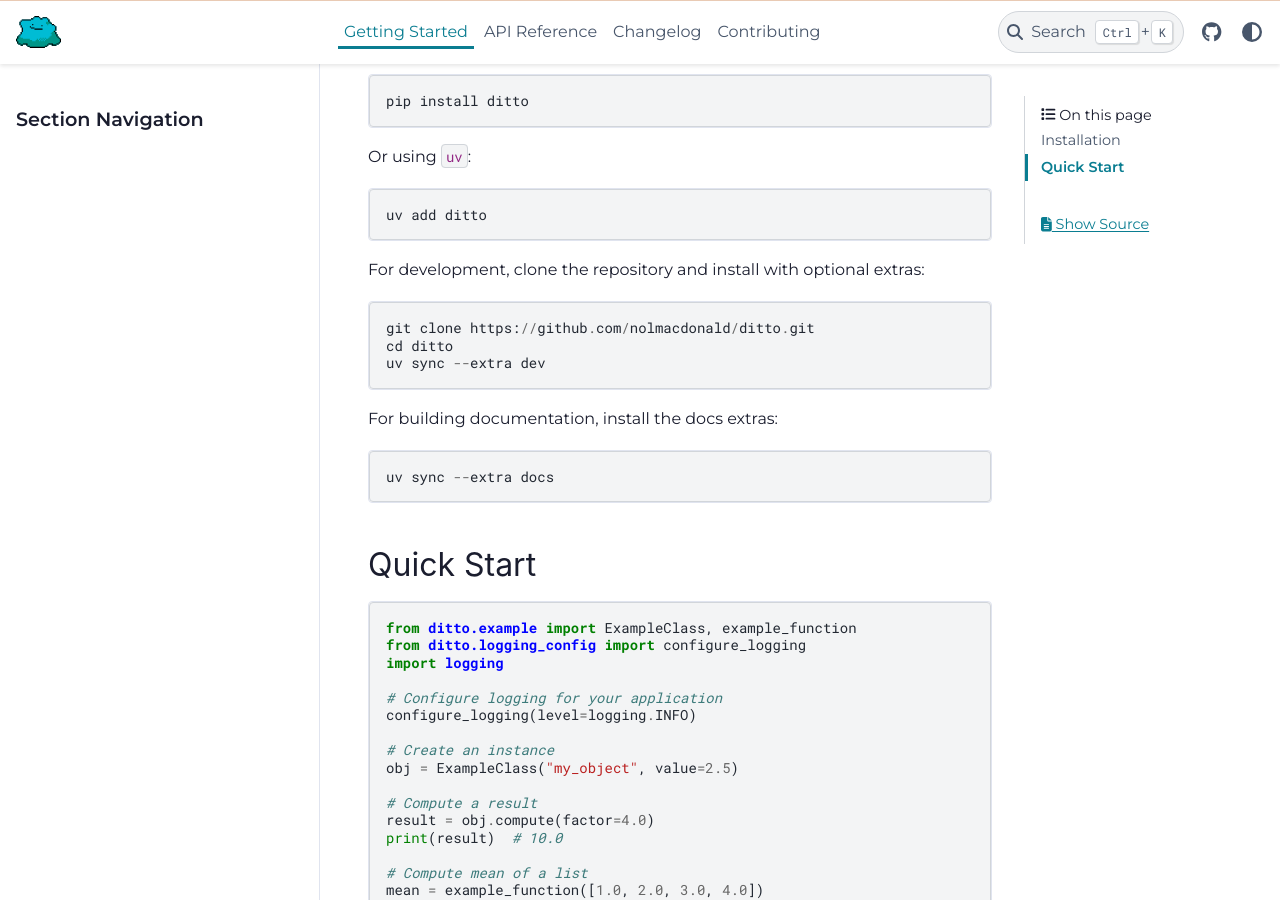
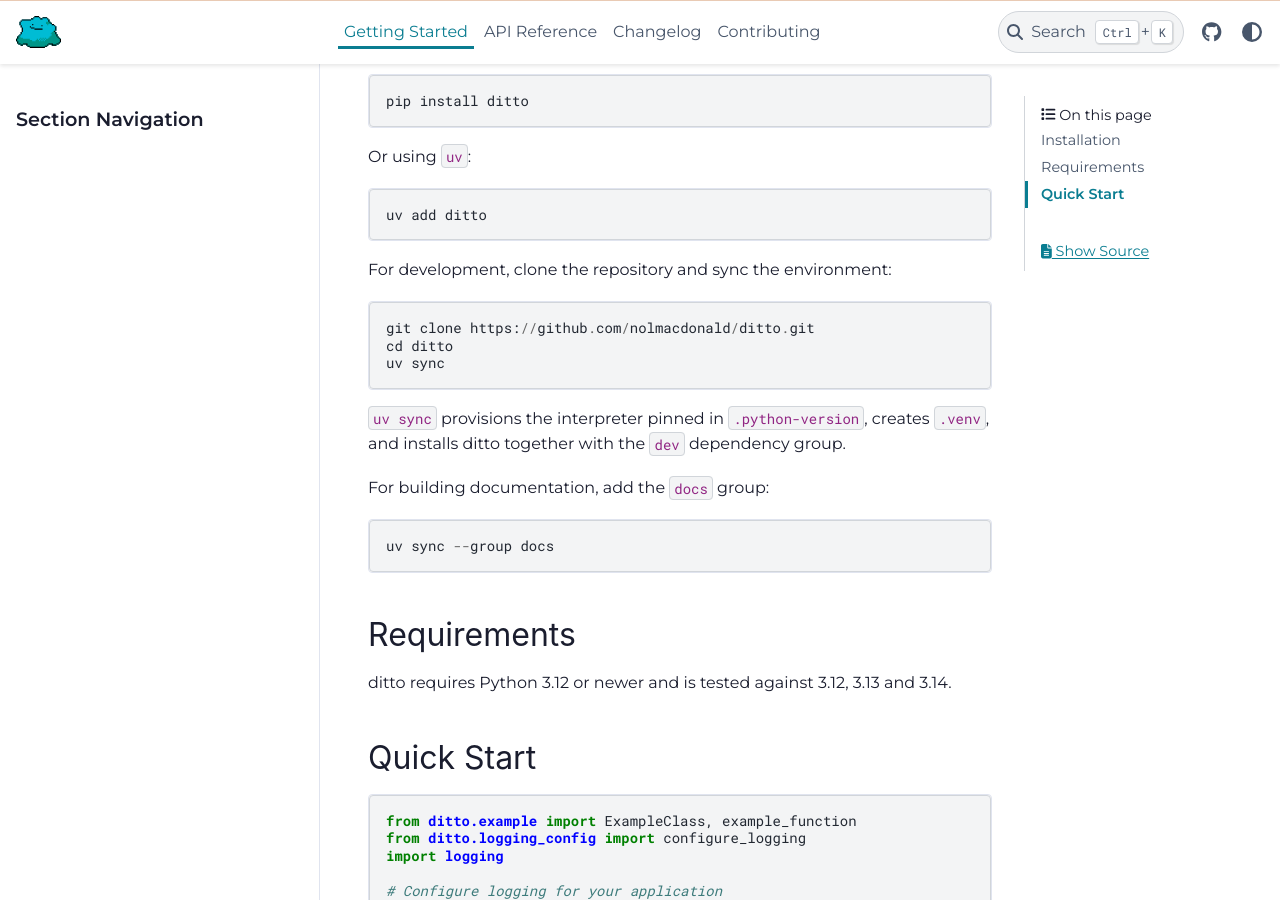
Before and after one commit to nolmacdonald/ditto, a Sphinx documentation site: the page built from docs/source/getting_started.rst, in a window 1280 px wide and 900 px high, scrolled down 260 px. Built offline with Sphinx 7.4.7 and the PyData theme 0.15.4, drawn with Linux system fonts in a browser that asks for light colours.

Commit message:
Getting started with uv documentation

```diff
--- a/docs/source/getting_started.rst
+++ b/docs/source/getting_started.rst
@@ -14,15 +14,23 @@ Or using ``uv``::
 
    uv add ditto
 
-For development, clone the repository and install with optional extras::
+For development, clone the repository and sync the environment::
 
    git clone https://github.com/nolmacdonald/ditto.git
    cd ditto
-   uv sync --extra dev
+   uv sync
 
-For building documentation, install the docs extras::
+``uv sync`` provisions the interpreter pinned in ``.python-version``, creates
+``.venv``, and installs ditto together with the ``dev`` dependency group.
 
-   uv sync --extra docs
+For building documentation, add the ``docs`` group::
+
+   uv sync --group docs
+
+Requirements
+------------
+
+ditto requires Python 3.12 or newer and is tested against 3.12, 3.13 and 3.14.
 
 Quick Start
 -----------
--- a/docs/source/index.rst
+++ b/docs/source/index.rst
@@ -7,7 +7,8 @@ ditto
 
 ditto is a Python package template that provides a robust starting point for
 scientific Python projects. It bundles best-practice tooling for formatting,
-type checking, testing, and documentation out of the box.
+type checking, testing, building, and documentation out of the box, managed
+end to end by `uv <https://docs.astral.sh/uv/>`_.
 
 .. grid:: 2
    :gutter: 3
```
